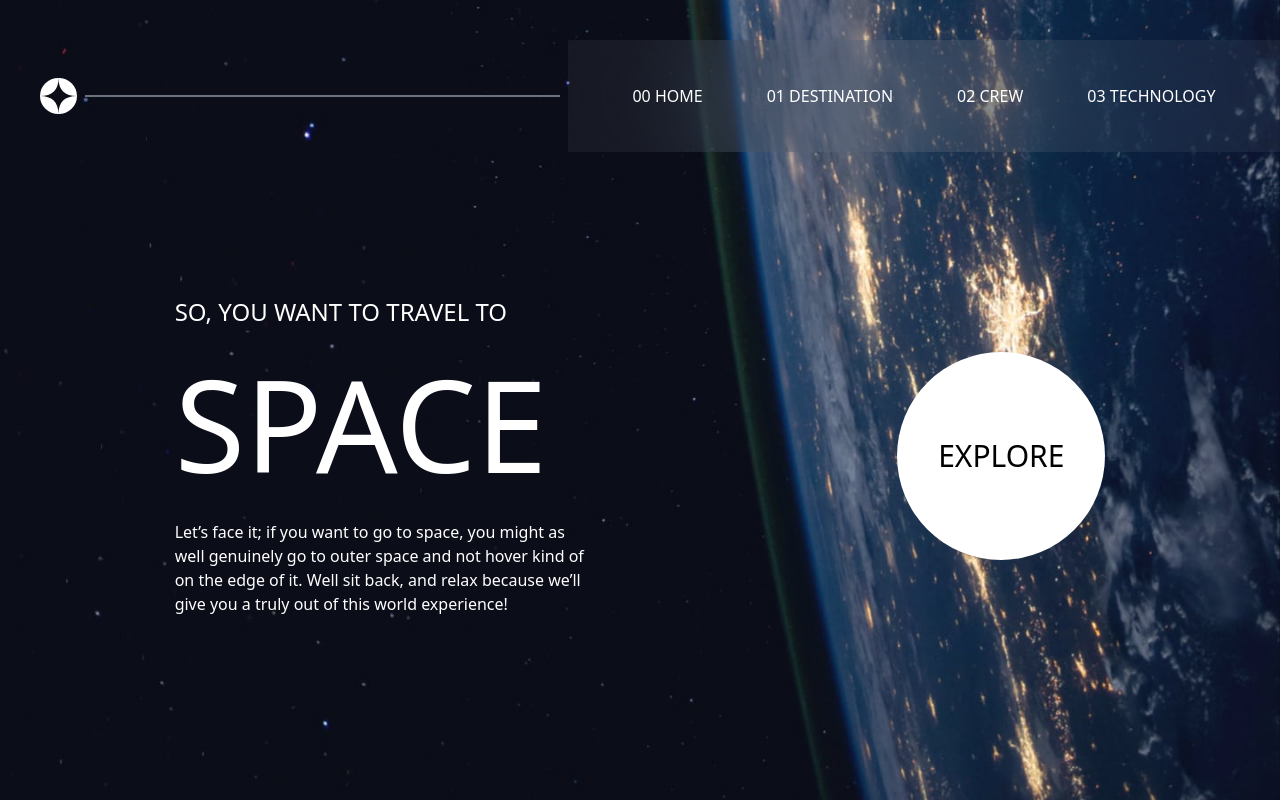
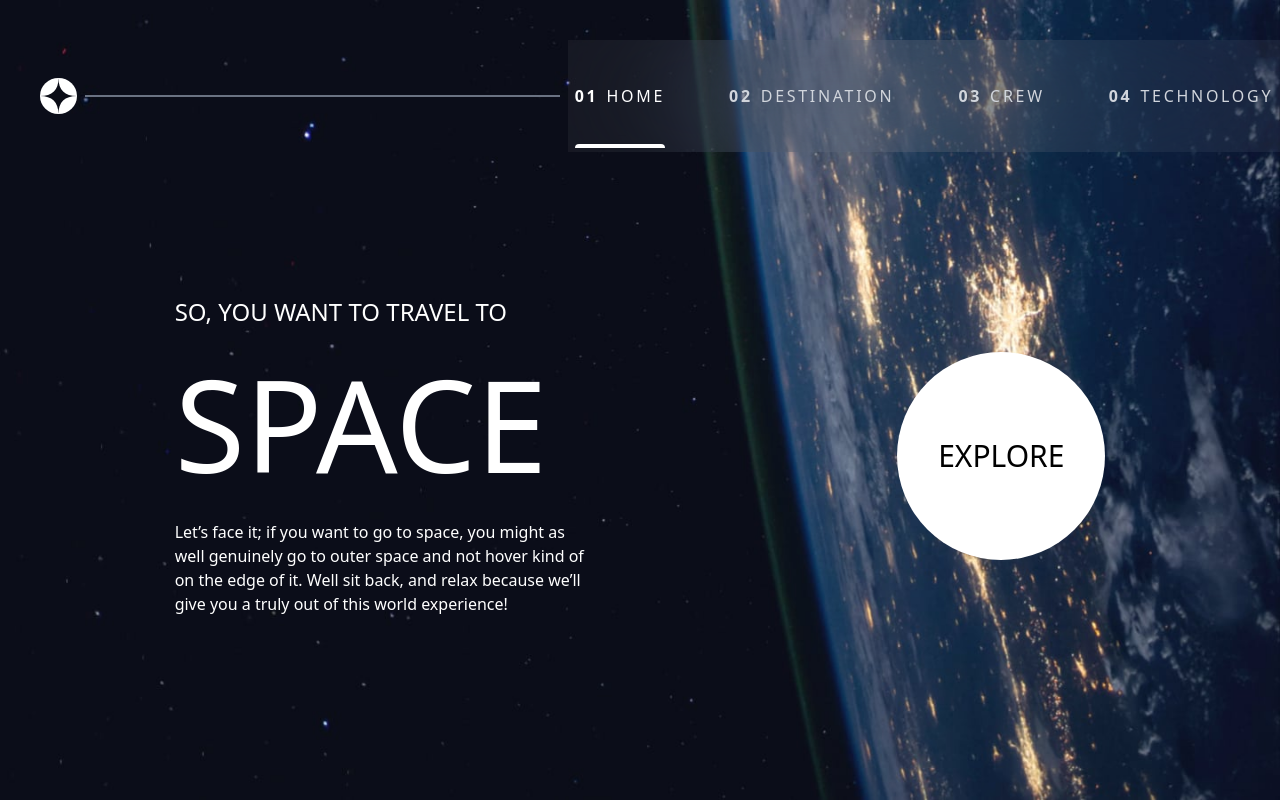
Before and after one commit to fernandzxc/page_space, a React (Vite) app: page / in a window 1280 px wide. Built offline with nearby package versions, Linux system fonts and the light colour scheme.

Commit message:
acctualizacion

```diff
--- a/src/Components/Header.jsx
+++ b/src/Components/Header.jsx
@@ -6,10 +6,10 @@ const Header = () => {
   const [isSelector, setIsSelector] = useState(true);
 
   const navOptions = [
-    { id: 1, path: "/", name: "00 HOME" },
-    { id: 2, path: "/Destination", name: "01 DESTINATION" },
-    { id: 3, path: "/Crew", name: "02 CREW" },
-    { id: 4, path: "/Technology", name: "03 TECHNOLOGY" },
+    { id: "01", path: "/", name: "HOME" },
+    { id: "02", path: "/Destination", name: "DESTINATION" },
+    { id: "03", path: "/Crew", name: "CREW" },
+    { id: "04", path: "/Technology", name: "TECHNOLOGY" },
   ];
 
   return (
@@ -19,24 +19,44 @@ const Header = () => {
       </figure>
       <hr className="border-1 border-gray-500 w-1/2" />
       <div className="flex gap-16 w-3/4 py-1 justify-center text-white bg-blue-50/5 backdrop-blur-3xl">
-        {navOptions.map((option) => (
+        {navOptions.map((option) => {
+          const isActive = location.pathname === option.path;
+
+          return (
             <div
               key={option.id}
               className="relative"
               onMouseEnter={() => setIsSelector(option.id)}
               onMouseLeave={() => setIsSelector(null)}
             >
+              {/* Selector fijo para opción activa */}
+              {isActive && (
+                <div className="absolute bottom-0 left-0 right-0 h-1 bg-white rounded-t-md z-10"></div>
+              )}
+
+              {/* Selector fijo para hover */}
+              {isSelector === option.id && (
+                <div className="absolute bottom-0 left-0 right-0 h-1 bg-blue-50/40 rounded-t-md opacity-70 animate-pulse-fast z-20"></div>
+              )}
+
               <NavLink
                 to={option.path}
                 className={({ isActive }) =>
-                `${isActive ? "" : ""}`
+                  `block py-10 font-barlow-condensed font-normal tracking-[2.7px] ${
+                    isActive
+                      ? "text-white font-medium"
+                      : "text-gray-300 hover:text-white transition-colors"
+                  }`
                 }
               >
-              <div className="flex items-center py-10 ">{option.name}</div>
+                <div className="flex items-center">
+                  <span className="font-bold mr-2">{option.id}</span>
+                  {option.name}
+                </div>
               </NavLink>
-            {isSelector === option.id && (<div className="absolute left-0 right-0 h-1 bg-white rounded-t-md animate-pulse-fast"></div>)}
             </div>
-        ))}
+          );
+        })}
       </div>
     </div>
   );
```
Lines whose indentation alone changed are shown as unchanged.
